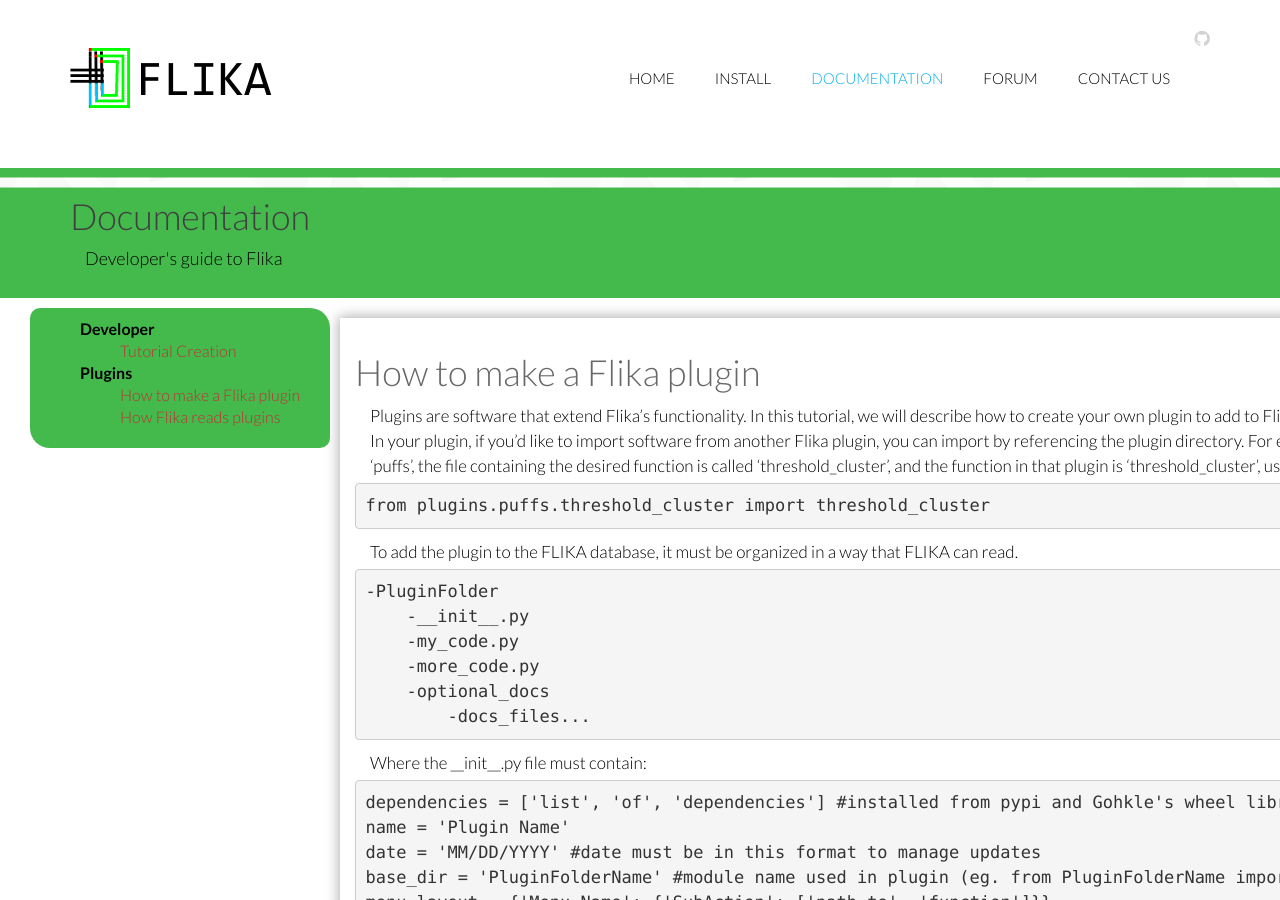
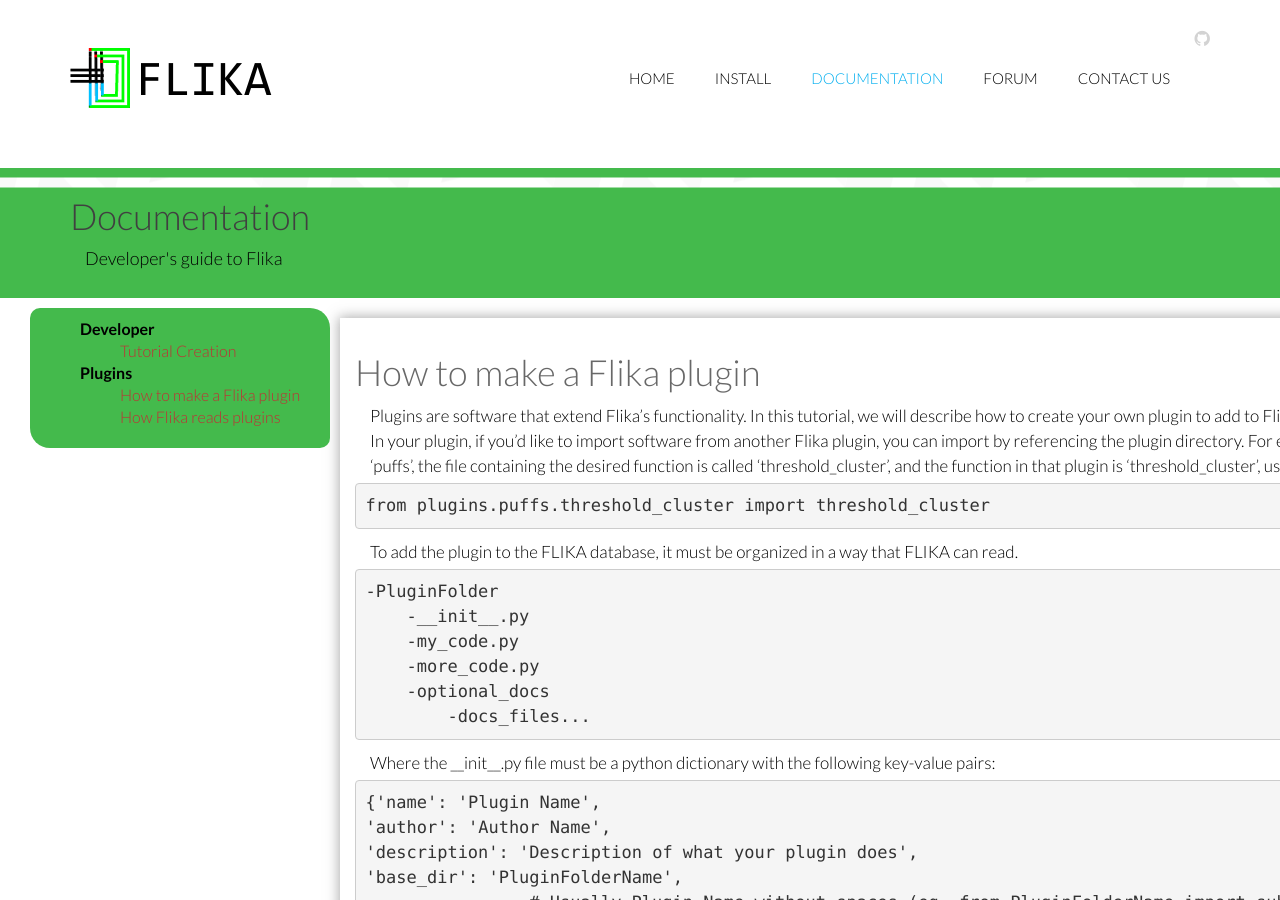
Before and after one commit to flika-org/flika-org.github.io, a Jekyll site: the page built from documentation.html, in a window 1280 px wide. Built offline with Jekyll 4.4.1, drawn with Linux system fonts in a browser that asks for light colours; nearby versions of some CDN libraries; some of the changed text lies outside the part shown.

Commit message:
New way Flika reads plugins

````diff
--- a/_posts/2016-02-04-How-Flika-reads-plugins.md
+++ b/_posts/2016-02-04-How-Flika-reads-plugins.md
@@ -3,32 +3,12 @@
 category: Plugins
 ---
 # How Flika reads plugins
-Plugins are handled in Flika with the plugins.txt file in the FLIKA_plugins repository. This text file is outlined like a python dictionary, where each key-value pair is a plugin name and another dictionary of information about that plugin.  An example plugins.text file would look like:
+Plugins are handled in Flika with the plugin_data.txt file in the FLIKA/plugins repository. This text file is outlined like a python dictionary, where each key-value pair is a plugin name and the URL location of its \_\_init\_\_.py.  An example plugin_data.txt file would look like:
 
 
 ```python
 {
-'Plugin1 Name' : {
-    'description': 'Short paragraph(s) about the plugin, written by the plugin author to show in the plugin manager dialog',
-    'url': 'www.url_download.com/path/to/zip_file.zip', # Github encouraged
-    'docs': 'www.url_docs.com/docs',
-    'author': 'Author Name',
-    'date': 'MM/DD/YY',
-    },
-'Plugin2 Name': {
-    'description': 'etc.. etc..',
-    'url': 'www.url_download.com/path/to/zip_file.zip',
-    'docs': 'www.url_docs.com/docs',
-    'author': 'Author Name',
-    'date': 'MM/DD/YY',
-    }
+'Plugin1 Name' : 'http://www.Plugin1/path/to/\_\_init\_\_.py', #usually a raw github url
+'Plugin2 Name': 'http://www.Plugin2/path/to/\_\_init\_\_.py'
 }
 ```
-
-IMPORTANT:
-    url zip files must have a single folder containing the plugin code, as well as an \_\_init\_\_.py file. To see the outline of an init file check 'How to write plugins for FLIKA'
-    The names listed must match EXACTLY to the names listed in the \_\_init\_\_.py files of FLIKA plugins.
-    Update Availability relies on dates listed in plugins.txt and \_\_init\_\_.py files of FLIKA plugins.
-
-The names listed must match EXACTLY to the names listed in the __init__.py files of FLIKA plugins.
-    Update Availability relies on dates listed in plugins.txt and __init__.py files of FLIKA plugins.
--- a/_posts/2016-02-04-How-to-make-a-Flika-plugin.md
+++ b/_posts/2016-02-04-How-to-make-a-Flika-plugin.md
@@ -26,15 +26,23 @@
         -docs_files...
 ```
 
-Where the \_\_init\_\_.py file must contain:
+Where the \_\_init\_\_.py file must be a python dictionary with the following key-value pairs:
 
 
 ```python
-dependencies = ['list', 'of', 'dependencies'] #installed from pypi and Gohkle's wheel library
-name = 'Plugin Name'
-date = 'MM/DD/YYYY' #date must be in this format to manage updates
-base_dir = 'PluginFolderName' #module name used in plugin (eg. from PluginFolderName import submodule)
-menu_layout = {'Menu Name': {'SubAction': ['path_to', 'function']}}
+{'name': 'Plugin Name',
+'author': 'Author Name',
+'description': 'Description of what your plugin does',
+'base_dir': 'PluginFolderName',
+		# Usually Plugin Name without spaces (eg. from PluginFolderName import submodule)
+'dependencies': ['list', 'of', 'dependencies'],
+		# installed from pypi and Gohkle's wheel library
+'date': 'MM/DD/YYYY',
+		# date must be in this format to manage updates
+'menu_layout': {'Menu Name': {'SubAction': ['path_to', 'function']}},
+'docs': 'Documentation url'
+		# Optional
+}
 ```
 
 It should be noted that the above \_\_init\_\_.py file will add a submenu 'Menu Name' to the Plugins Menu, which has a subaction 'SubAction' that will import 'path_to' and run the 'function' attribute of the resulting import.  For instance if you have a window object in a plugin module, adding the window.show() function to the menu would look like:
@@ -44,12 +52,15 @@
 {'Menu Name': {'SubAction': ['path_to', 'function'], 'Show Window': ['PluginFolderName.module', 'window.show']}}
 ```
 
-NOTE: Because this is a .py file, it may be helpful to include 'from collections import OrderedDict' in your \_\_init\_\_.py and create your menu_layout as an OrderedDict to maintain ordering. Above Example:
+NOTE: Because this is a .py file, it may be helpful to use a list of tuples to create your menu_layout so the order of the menu is preserved. Above Example:
 
 
 ```python
-    menu_layout = {'Menu Name': OrderedDict([('SubAction', ['path_to', 'function']), \
-                                             ('Show Window', ['module', 'instance.show'])])}
+    menu_layout = {'Menu Name': [('SubAction', ['path_to', 'function']), \
+                                             ('Show Window', ['module', 'instance.show'])]}
 ```
 
-When the author makes an update to a Plugin, he/she should set the date attribute to its new value, and alert authors of FLIKA.  Once the database has been updated as well, FLIKA users will be able to see and install the update.
+IMPORTANT:
+	url zip files must have a single folder containing the plugin code, as well as an \_\_init\_\_.py file. To see the outline of an init file check 'How to write plugins for FLIKA'
+	The names listed must match EXACTLY to the names listed in the \_\_init\_\_.py files of FLIKA plugins.
+	When the author makes an update to a Plugin, he/she should set the date attribute to the current date and update this \_\_init\_\_ file.  FLIKA will automatically refer to the \_\_init\_\_ file to alert the user if updates are available.
````
